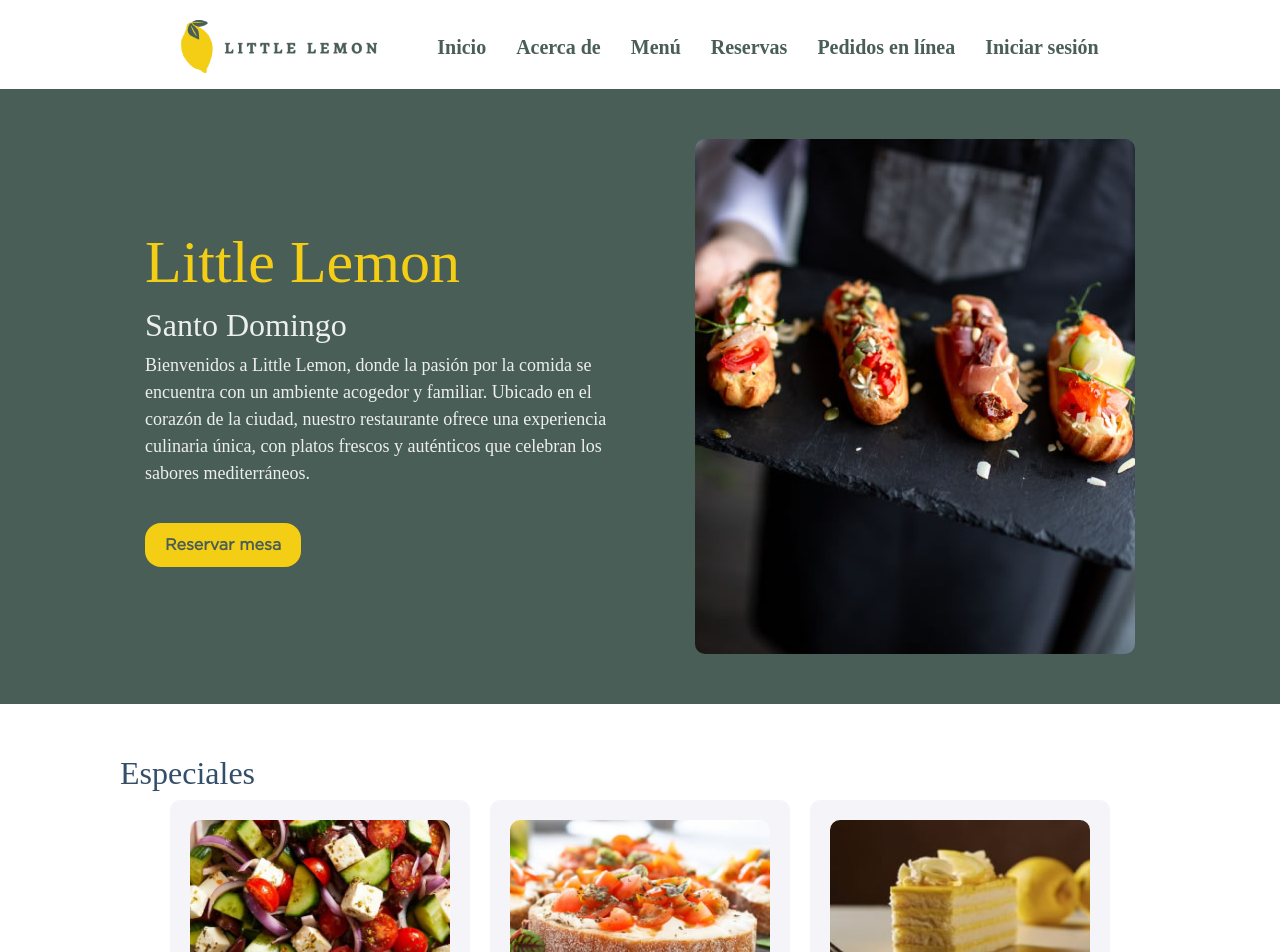
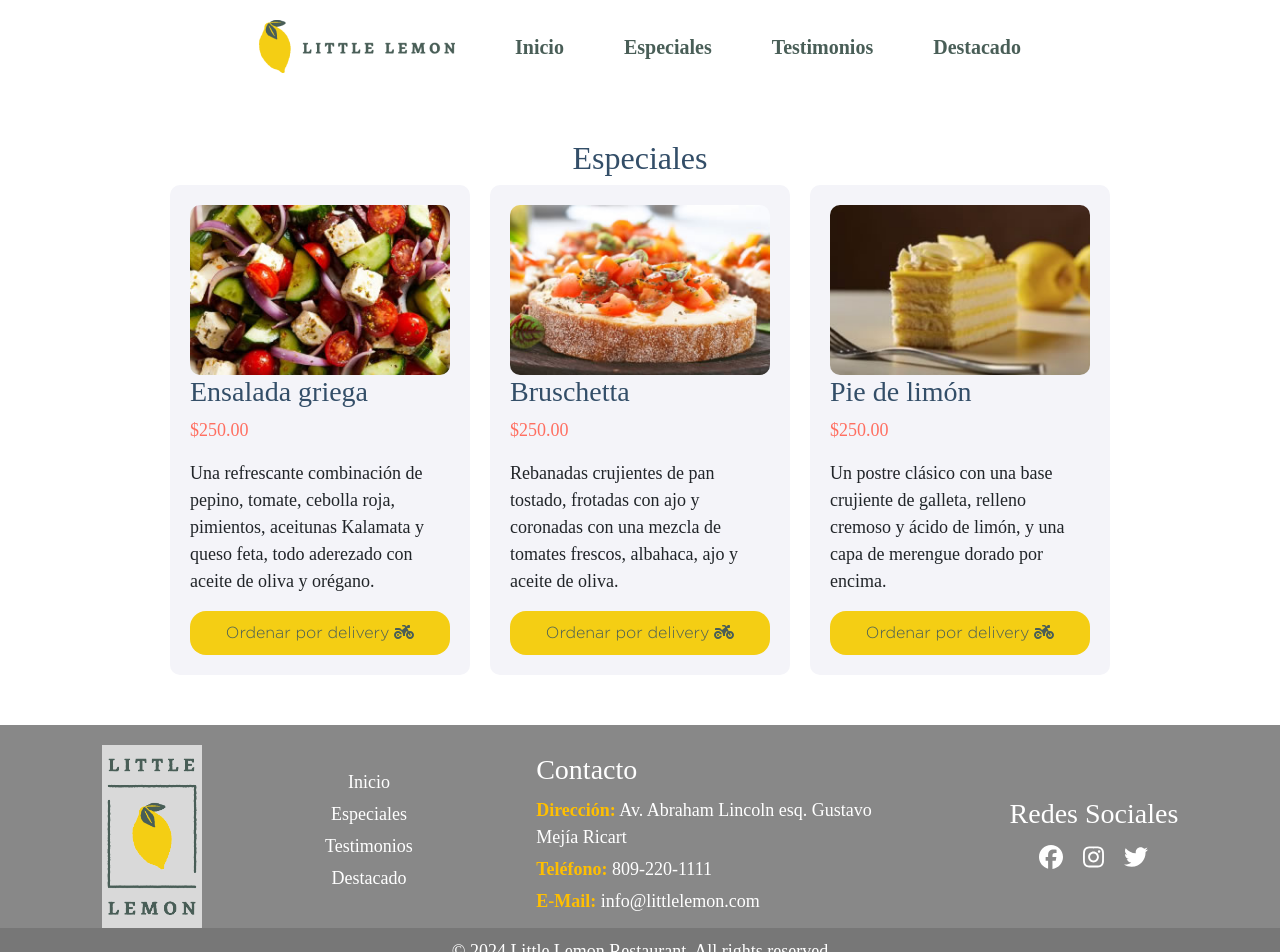
Before and after one commit to RadGom/little-lemon, a React (Create React App) app: page /especiales in a window 1280 px wide. Shown: the top 952 px of the page. Built offline with nearby package versions, Linux system fonts and the light colour scheme; a web font is replaced by a local one.

Commit message:
Se agregaron los routes

```diff
--- a/package.json
+++ b/package.json
@@ -14,6 +14,7 @@
     "bootstrap": "^5.3.3",
     "react": "^18.3.1",
     "react-dom": "^18.3.1",
+    "react-router-dom": "^6.24.1",
     "react-scripts": "5.0.1",
     "web-vitals": "^2.1.4"
   },
--- a/src/App.css
+++ b/src/App.css
@@ -83,7 +83,7 @@ a{
 }
 
 .nav-item {
-  margin-right: 30px;
+  margin-right: 60px;
 }
 
 .nav-item.logo {
@@ -93,7 +93,7 @@ a{
 
 .nav-logo {
   height: auto;
-  margin-right: 30px;
+  margin-right: 60px;
 }
 
 .nav-item a {
@@ -294,6 +294,7 @@ a{
 
 .highlight-text h1 {
   color: #334e68;
+  font-size: 60px;
 }
 
 .highlight-text h2 {
@@ -348,6 +349,11 @@ a{
 .footer-links ul li a {
   color: white;
   text-decoration: none;
+  transition: 0.2s;
+}
+
+.footer-links ul li a:hover{
+  color: #ffbf00;
 }
 
 .footer-contact {
@@ -377,6 +383,14 @@ a{
 
 .social-icons a {
   color: white;
+  margin: 0 10px;
+  font-size: 24px;
+  text-decoration: none;
+  transition: 0.2s;
+}
+
+.social-icons a:hover {
+  color: #ffbf00;
   margin: 0 10px;
   font-size: 24px;
   text-decoration: none;
--- a/src/App.js
+++ b/src/App.js
@@ -1,15 +1,27 @@
-import './App.css';
+import React from 'react';
+import { BrowserRouter as Router, Route, Routes } from 'react-router-dom';
 import Header from './Header';
-import Nav from './Nav';
-import Main from './Main';
+import Home from './Home';
+import Especiales from './Specials';
+import Testimonios from './Testimonials';
+import Destacado from './Highlight';
 import Footer from './Footer';
 
 function App() {
-  return (<>
-      <Header/>
-      <Main/>
-      <Footer/>
-  </>);
+  return (
+    <Router>
+      <div className="App">
+        <Header />
+        <Routes>
+          <Route path="/" element={<Home />} />
+          <Route path="/especiales" element={<Especiales />} />
+          <Route path="/testimonios" element={<Testimonios />} />
+          <Route path="/destacado" element={<Destacado />} />
+        </Routes>
+        <Footer />
+      </div>
+    </Router>
+  );
 }
 
 export default App;
--- a/src/Footer.js
+++ b/src/Footer.js
@@ -1,3 +1,5 @@
+import React from 'react';
+import { Link } from 'react-router-dom';
 import './App.css';
 import Logo from './Logo-footer.png';
 
@@ -10,12 +12,10 @@ function Footer(){
         </div>
         <div className="footer-links">
           <ul>
-            <li><a href="#">Inicio</a></li>
-            <li><a href="#">Acerca de</a></li>
-            <li><a href="#">Menú</a></li>
-            <li><a href="#">Reservas</a></li>
-            <li><a href="#">Pedidos en línea</a></li>
-            <li><a href="#">Iniciar sesión</a></li>
+            <li><Link to="/">Inicio</Link></li>
+            <li><Link to="/specials">Especiales</Link></li>
+            <li><Link to="/testimonials">Testimonios</Link></li>
+            <li><Link to="/highlight">Destacado</Link></li>
           </ul>
         </div>
         <div className="footer-contact">
--- a/src/Header.js
+++ b/src/Header.js
@@ -1,10 +1,21 @@
-import './App.css';
-import Nav from './Nav';
+import React from 'react';
+import { Link } from 'react-router-dom';
+import Logo from './Logo.png';
 
 function Header() {
   return (
-    <header>
-      <Nav/>
+    <header className="header">
+      <nav className="nav">
+        <ul className="nav-list">
+          <li className="nav-item logo">
+            <Link to="/"><img src={Logo} alt="Logo" className="nav-logo" /></Link>
+            <Link to="/">Inicio</Link>
+          </li>
+          <li className="nav-item"><Link to="/especiales">Especiales</Link></li>
+          <li className="nav-item"><Link to="/testimonios">Testimonios</Link></li>
+          <li className="nav-item"><Link to="/destacado">Destacado</Link></li>
+        </ul>
+      </nav>
     </header>
   );
 }
--- /dev/null
+++ b/src/Highlight.js
@@ -0,0 +1,20 @@
+import React from 'react';
+
+function Destacado() {
+  return (
+    <section className="highlight">
+        <div className="highlight-text">
+        <h1>Little Lemon</h1>
+        <h4>Santo Domingo</h4>
+        <p>
+            Descubre Little Lemon, el destino perfecto para los amantes de la buena comida. En nuestro restaurante, cada plato es una obra maestra de sabores frescos y auténticos inspirados en la cocina mediterránea. Ubicados en una encantadora esquina de la ciudad, ofrecemos un ambiente cálido y acogedor ideal para cualquier ocasión. Ya sea que vengas a disfrutar de una cena íntima o una celebración con amigos, en Little Lemon encontrarás siempre un servicio excepcional y una experiencia culinaria inolvidable.
+        </p>
+        </div>
+        <div className="highlight-image">
+        <img src="/img/cocineros.png" alt="Equipo de cocina" />
+        </div>
+    </section>
+  );
+}
+
+export default Destacado;
--- /dev/null
+++ b/src/Home.js
@@ -0,0 +1,25 @@
+import React from 'react';
+
+function Home() {
+  return (
+    <section className="hero">
+        <div className="hero-text">
+        <h1>Little Lemon</h1>
+        <h2>Santo Domingo</h2>
+        <p>
+            Bienvenidos a Little Lemon, donde la pasión por la comida se
+            encuentra con un ambiente acogedor y familiar. Ubicado en el
+            corazón de la ciudad, nuestro restaurante ofrece una experiencia
+            culinaria única, con platos frescos y auténticos que celebran los
+            sabores mediterráneos.
+        </p>
+        <button className="cta-button">Reservar mesa</button>
+        </div>
+        <div className="hero-image">
+        <img src="/img/restauranfood1.jpg" alt="Platos deliciosos" />
+        </div>
+    </section>
+  );
+}
+
+export default Home;
--- /dev/null
+++ b/src/Specials.js
@@ -0,0 +1,44 @@
+import React from 'react';
+
+function Especiales() {
+  return (
+    <section className="specials container">
+          <h2>Especiales</h2>
+          <div className="specials-grid">
+            <div className="special-item">
+              <img src="/img/greek-salad.jpg" alt="Ensalada griega" />
+              <h3>Ensalada griega</h3>
+              <p className="price">$250.00</p>
+              <p>
+                Una refrescante combinación de pepino, tomate, cebolla roja,
+                pimientos, aceitunas Kalamata y queso feta, todo aderezado con
+                aceite de oliva y orégano.
+              </p>
+              <button className="order-button">Ordenar por delivery <i class="fa-solid fa-motorcycle"></i></button>
+            </div>
+            <div className="special-item">
+              <img src="/img/bruschetta.jpg" alt="Bruschetta" />
+              <h3>Bruschetta</h3>
+              <p className="price">$250.00</p>
+              <p>
+                Rebanadas crujientes de pan tostado, frotadas con ajo y coronadas
+                con una mezcla de tomates frescos, albahaca, ajo y aceite de oliva.
+              </p>
+              <button className="order-button">Ordenar por delivery <i class="fa-solid fa-motorcycle"></i></button>
+            </div>
+            <div className="special-item">
+              <img src="/img/lemon-dessert.jpg" alt="Pie de limón" />
+              <h3>Pie de limón</h3>
+              <p className="price">$250.00</p>
+              <p>
+                Un postre clásico con una base crujiente de galleta, relleno cremoso
+                y ácido de limón, y una capa de merengue dorado por encima.
+              </p>
+              <button className="order-button">Ordenar por delivery <i class="fa-solid fa-motorcycle"></i></button>
+            </div>
+          </div>
+        </section>
+  );
+}
+
+export default Especiales;
--- /dev/null
+++ b/src/Testimonials.js
@@ -0,0 +1,43 @@
+import React from 'react';
+
+function Testimonios() {
+  return (
+    <section className="testimonials">
+          <div className="container">
+            <h2>Testimonios</h2>
+          </div>
+          <div className="testimonials-grid">
+            <div className="testimonial-item">
+              <p className="testimonial-rating">⭐⭐⭐⭐⭐</p>
+              <p className="testimonial-name"><img src="/img/user.png"/><br></br>María G.</p>
+              <p className="testimonial-text">
+                "Little Lemon es mi restaurante favorito en la ciudad. La comida es siempre fresca y deliciosa, y el ambiente es acogedor. ¡Perfecto para una cena con amigos!"
+              </p>
+            </div>
+            <div className="testimonial-item">
+              <p className="testimonial-rating">⭐⭐⭐⭐⭐</p>
+              <p className="testimonial-name"><img src="/img/user.png"/><br></br>Carlos L.</p>
+              <p className="testimonial-text">
+                "El servicio en Little Lemon es excepcional. Los camareros son amables y atentos, y siempre hacen que nuestra experiencia sea especial. ¡Definitivamente volveremos!"
+              </p>
+            </div>
+            <div className="testimonial-item">
+              <p className="testimonial-rating">⭐⭐⭐⭐⭐</p>
+              <p className="testimonial-name"><img src="/img/user.png"/><br></br>Ana P.</p>
+              <p className="testimonial-text">
+                "Me encanta Little Lemon! Cada plato que he probado es una delicia. Los ingredientes son de alta calidad y las porciones son generosas. ¡Muy recomendable!"
+              </p>
+            </div>
+            <div className="testimonial-item">
+              <p className="testimonial-rating">⭐⭐⭐⭐⭐</p>
+              <p className="testimonial-name"><img src="/img/user.png"/><br></br>Luis M.</p>
+              <p className="testimonial-text">
+                "Little Lemon es un lugar fantástico para celebrar ocasiones especiales. La atmósfera es encantadora y la comida es simplemente espectacular. ¡Nos encanta venir aquí!"
+              </p>
+            </div>
+          </div>
+        </section>
+  );
+}
+
+export default Testimonios;
```
Also changed, not shown: 1 other file (tests, documents, lock files or other folders).
